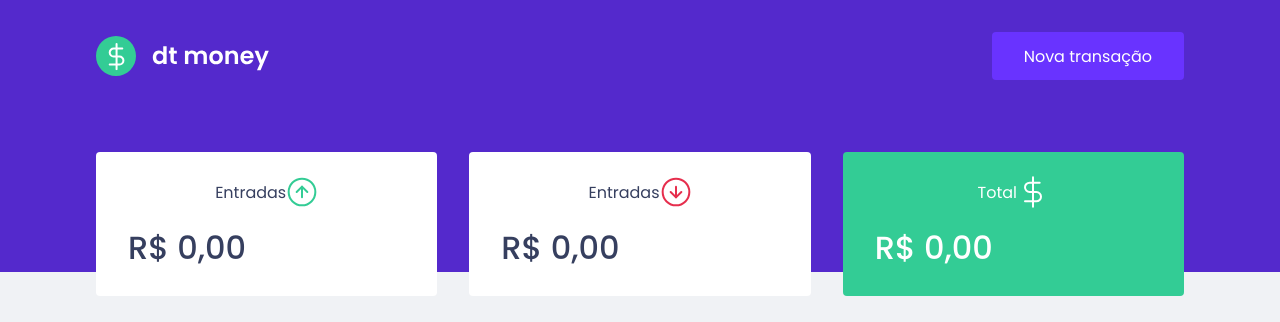
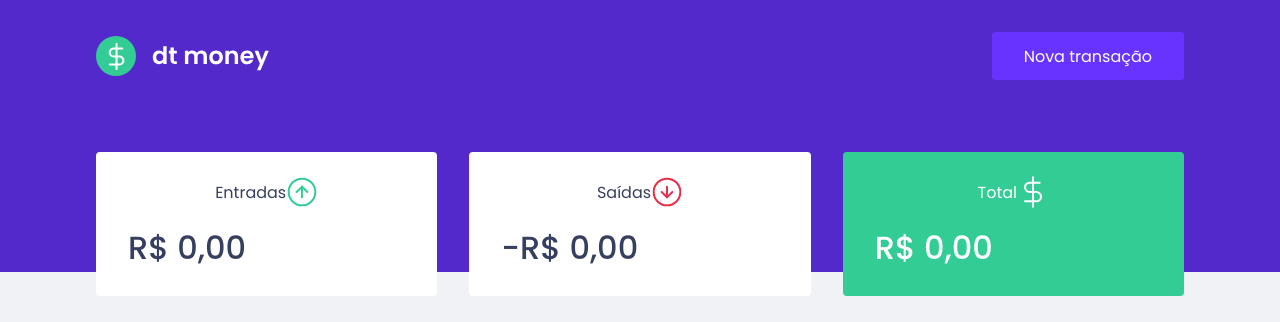
Before and after one commit to TayseRosa/IgniteTrilhaReactJSChapterII, a React (Create React App) app: page / in a window 1280 px wide. Shown: the top 322 px of the page. Built offline with nearby package versions, Linux system fonts and the light colour scheme; no server answers; what miragejs would draw is missing.

Commit message:
Ajustes de negativo (realizado por mim mesma)

```diff
--- a/src/App.tsx
+++ b/src/App.tsx
@@ -1,12 +1,10 @@
-import { useState, useEffect } from 'react';
+import { useState } from 'react';
 import Modal from 'react-modal';
 import { Dashboard } from "./components/Dashboard";
 import { Header } from "./components/Header";
 import { NewTransactionModal } from './components/NewTransactionModal';
 import { TransactionsProvider } from './hooks/useTransactions';
-
 import { GlobalStyle } from "./styles/global";
-import { api } from './services/api';
 
 Modal.setAppElement('#root');
 
--- a/src/components/NewTransactionModal/index.tsx
+++ b/src/components/NewTransactionModal/index.tsx
@@ -1,6 +1,5 @@
-import { FormEvent, useState, useContext } from 'react';
+import { FormEvent, useState } from 'react';
 import Modal from 'react-modal';
-import { api } from '../../services/api';
 
 import incomeImg from '../../assets/income.svg';
 import outcomeImg from '../../assets/outcome.svg';
--- a/src/components/Summary/index.tsx
+++ b/src/components/Summary/index.tsx
@@ -44,11 +44,12 @@ export function Summary(){
 
       <div>
         <header>
-          <p>Entradas</p>
+          <p>Saídas</p>
           <img src={outcomeImg} alt="Entradas" />
         </header>
 
         <strong>
+          -
           {new Intl.NumberFormat('pt-BR', {
             style: 'currency',
             currency: 'BRL'
--- a/src/components/TransactionsTable/index.tsx
+++ b/src/components/TransactionsTable/index.tsx
@@ -21,10 +21,11 @@ export function TransactionsTable(){
             <tr key={transaction.id} >
               <td>{ transaction.title }</td>
               <td className={transaction.type}>
-                { new Intl.NumberFormat('pt-BR', {
-                  style: 'currency',
-                  currency: 'BRL'
-                }).format(transaction.amount)}
+              { transaction.type ==='deposit' ? '' : '-'}
+                {new Intl.NumberFormat('pt-BR', {
+                    style: 'currency',
+                    currency: 'BRL'
+                  }).format(transaction.amount)}
               </td>
               <td>{transaction.category}</td>
               <td>
```
